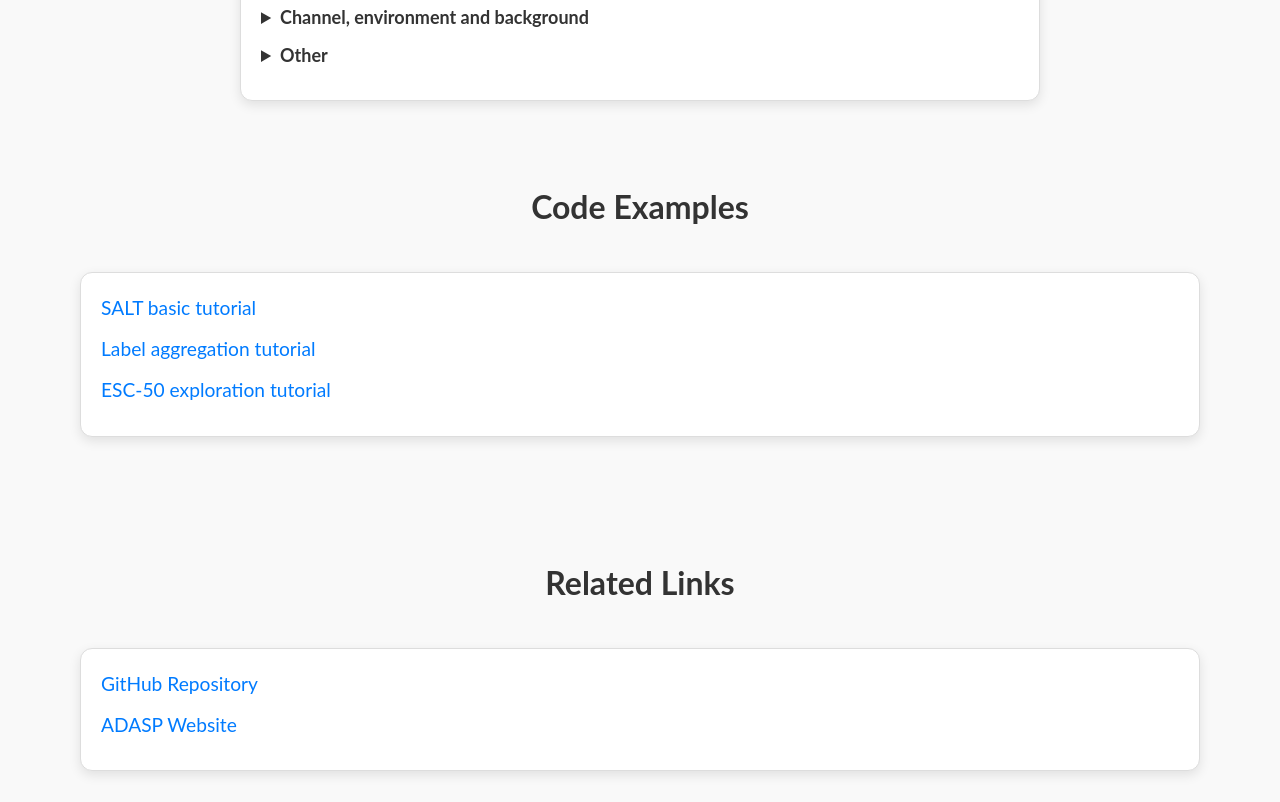
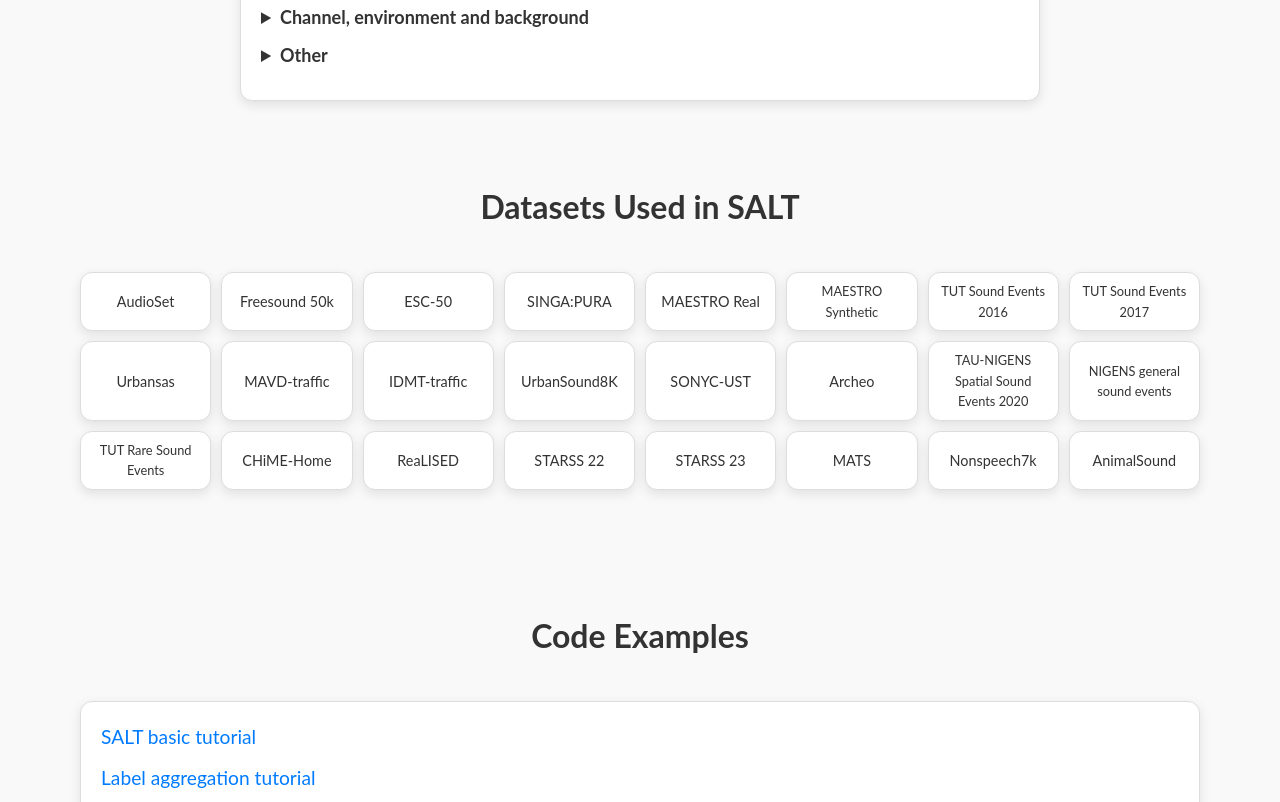
Before and after one commit to tpt-adasp/salt, a plain HTML site: page index.html in a window 1280 px wide. Shown: the part 1998-2800 px from the top of the page. Drawn offline with Linux system fonts and the light colour scheme.

Commit message:
Add mapped datasets section to index.html

```diff
--- a/css/styles.css
+++ b/css/styles.css
@@ -237,3 +237,47 @@ body {
   color: var(--nested-text-hover-color);
   font-size: calc(var(--font-size-base) + 2px); /* Slightly increase font size on hover */
 }
+
+/* Dataset grid styles */
+.dataset-grid {
+  display: grid;
+  grid-template-columns: repeat(auto-fit, minmax(120px, 1fr)); /* Reduce min width */
+  gap: 10px;
+  margin-top: 20px;
+}
+
+.dataset-item {
+  background-color: var(--container-bg-color);
+  border: 1px solid var(--border-color);
+  border-radius: var(--border-radius);
+  padding: 8px; /* Reduced padding */
+  text-align: center;
+  color: var(--text-color);
+  box-shadow: var(--box-shadow);
+  transition: background-color 0.3s ease, transform 0.3s ease;
+  text-decoration: none; /* Remove underline from links */
+  display: flex; /* Flexbox to center text */
+  align-items: center; /* Center vertically */
+  justify-content: center; /* Center horizontally */
+  overflow: hidden; /* Hide overflow */
+  text-overflow: ellipsis; /* Add ellipsis (...) for overflowing text */
+  white-space: nowrap; /* Prevent text wrapping */
+  font-size: 0.9em; /* Slightly reduce default font size */
+}
+
+.dataset-item:hover {
+  background-color: #f0f0f0;
+  transform: translateY(-3px);
+}
+
+/* Smaller font size for long names */
+.dataset-item.long-name {
+  font-size: 0.75em; /* Further reduce font size */
+}
+
+/* Wrap long text in multiple lines */
+.dataset-item.wrap-text {
+  white-space: normal; /* Allow wrapping */
+  word-break: break-word; /* Break words if necessary */
+  font-size: 0.8em; /* Further reduce font size for wrapping */
+}
--- a/index.html
+++ b/index.html
@@ -69,7 +69,8 @@
             <div class="image_container">
                <h2 class="section-title"></h2>
                   <span class="subtitle">Building upon the hierarchical structure of AudioSet's ontology, SALT extends and standardizes labels across 24 publicly available environmental sound datasets, allowing the mapping of class labels from diverse datasets to a unified system.</span>
-               <div class="image-gallery">
+
+                  <div class="image-gallery">
                   <!-- Existing Images in a Row -->
                   <div class="image-row">
                      <figure class="image-item">
@@ -2512,6 +2513,38 @@
          </section>
          <section class="section">
             <div class="container">
+               <h2 class="section-title">Datasets Used in SALT</h2>
+               <div class="dataset-grid">
+                  <a href="https://research.google.com/audioset/" class="dataset-item">AudioSet</a>
+                  <a href="https://annotator.freesound.org/fsd/release/FSD50K/" class="dataset-item">Freesound 50k</a>
+                  <a href="https://github.com/karolpiczak/ESC-50" class="dataset-item">ESC-50</a>
+                  <a href="https://zenodo.org/records/5645825" class="dataset-item">SINGA:PURA</a>
+                  <a href="https://zenodo.org/records/7244360#.ZEJPSNJBzRk" class="dataset-item">MAESTRO Real</a>
+                  <a href="https://zenodo.org/records/5126478#.ZEJHxtJBzRl" class="dataset-item wrap-text">MAESTRO Synthetic</a>
+                  <a href="https://zenodo.org/records/45759" class="dataset-item wrap-text">TUT Sound Events 2016</a>
+                  <a href="https://zenodo.org/records/400516" class="dataset-item wrap-text">TUT Sound Events 2017</a>
+                  <a href="https://zenodo.org/records/6658386#.Yq-QrfPMK74" class="dataset-item">Urbansas</a>
+                  <a href="https://zenodo.org/records/3338727" class="dataset-item">MAVD-traffic</a>
+                  <a href="https://zenodo.org/records/7551553" class="dataset-item">IDMT-traffic</a>
+                  <a href="https://urbansounddataset.weebly.com/urbansound8k.html" class="dataset-item">UrbanSound8K</a>
+                  <a href="https://zenodo.org/records/3966543" class="dataset-item">SONYC-UST</a>
+                  <a href="https://ieeexplore.ieee.org/document/9248467" class="dataset-item">Archeo</a>
+                  <a href="https://zenodo.org/records/3740236" class="dataset-item wrap-text">TAU-NIGENS Spatial Sound Events 2020</a>
+                  <a href="https://zenodo.org/records/2535878" class="dataset-item wrap-text">NIGENS general sound events</a>
+                  <a href="https://zenodo.org/records/401395" class="dataset-item wrap-text">TUT Rare Sound Events</a>
+                  <a href="https://code.soundsoftware.ac.uk/projects/chime-home-dataset-annotation-and-baseline-evaluation-code" class="dataset-item">CHiME-Home</a>
+                  <a href="https://zenodo.org/records/6488321#:~:text=The%20Real%2DLife%20Indoor%20Sound,sound%20recordings%20of%2018%20events." class="dataset-item">ReaLISED</a>
+                  <a href="https://zenodo.org/records/6600531" class="dataset-item">STARSS 22</a>
+                  <a href="https://zenodo.org/records/7880637" class="dataset-item">STARSS 23</a>
+                  <a href="https://zenodo.org/record/4774960#.ZEJKOdJBzRk" class="dataset-item">MATS</a>
+                  <a href="https://zenodo.org/records/6967442" class="dataset-item">Nonspeech7k</a>
+                  <a href="https://github.com/YashNita/Animal-Sound-Dataset" class="dataset-item">AnimalSound</a>
+               </div>
+            </div>
+         </section>
+
+         <section class="section">
+            <div class="container">
                <h2 class="section-title">Code Examples</h2>
                <div class="useful-links">
                   <ul>
```
